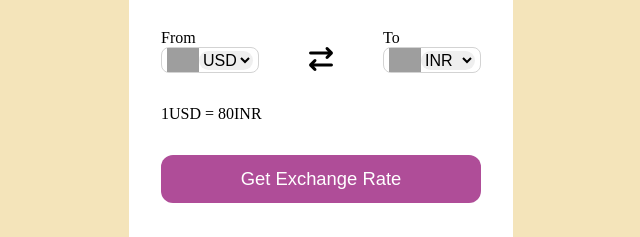
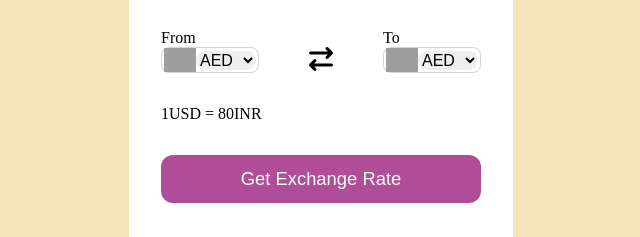
Before and after one commit to Miraanz15/currencyConverter_javascript, a plain HTML site: page index.html in a window 1280 px wide. Shown: the part 350-587 px from the top of the page, 319-959 px from the left. Drawn offline with Linux system fonts and the light colour scheme; grey boxes are pictures that could not be loaded.

Commit message:
functionalities added

```diff
--- a/app.js
+++ b/app.js
@@ -0,0 +1,13 @@
+const BASE_URL = "https://2024-03-06.currency-api.pages.dev/v1/currencies/usd.json";
+
+const dropdowns = document.querySelectorAll(".dropdown select");
+
+
+for(let select of dropdowns){
+    for(let currCode in countryList){
+        let newOption = document.createElement("option");
+        newOption.innerText = currCode;
+        newOption.value = currCode;
+        select.appendChild(newOption);
+    }
+}
--- a/index.html
+++ b/index.html
@@ -21,10 +21,6 @@
                     <div class="select-container">
                         <img src="https://flagsapi.com/US/flat/64.png">
                         <select name="from">
-                            <option value="USD">USD</option>
-                            <option value="INR">INR</option>
-                            <option value="EUR">EUR</option>
-                            <option value="AUD">AUD</option>
                         </select>
                     </div>
                 </div>
@@ -33,11 +29,7 @@
                     <p>To</p>
                     <div class="select-container">
                         <img src="https://flagsapi.com/IN/flat/64.png">
-                        <select name="from">
-                            <option value="USD">USD</option>
-                            <option value="INR" selected>INR</option>
-                            <option value="EUR">EUR</option>
-                            <option value="AUD">AUD</option>
+                        <select name="to">
                         </select>
                     </div>
                 </div>
@@ -48,6 +40,7 @@
             <button>Get Exchange Rate</button>
         </form>
     </div>
+    <script src="/codes.js" type="text/javascript"></script>
     <script src="/app.js" type="text/javascript"></script>
 </body>
 </html>
```
